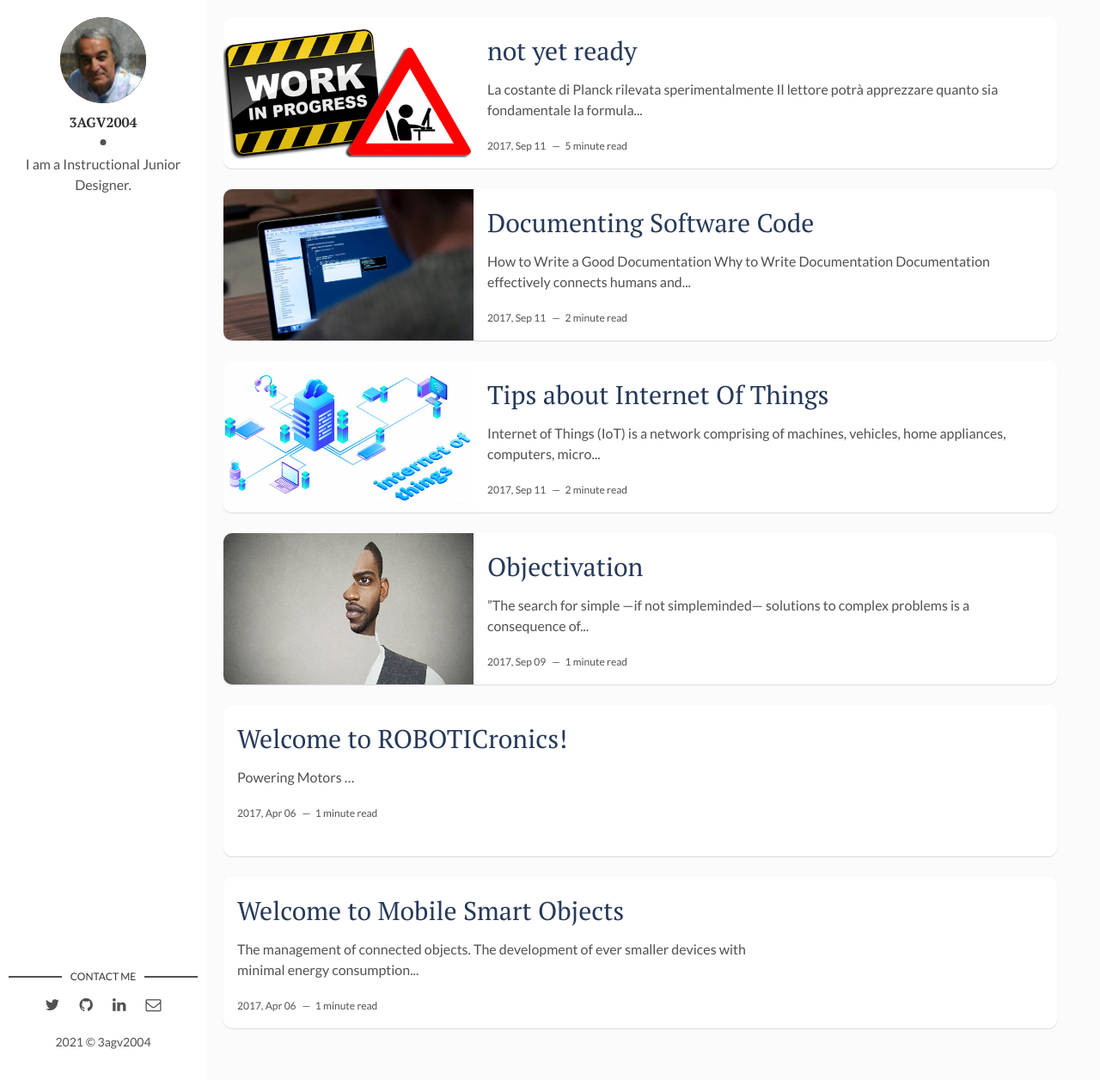
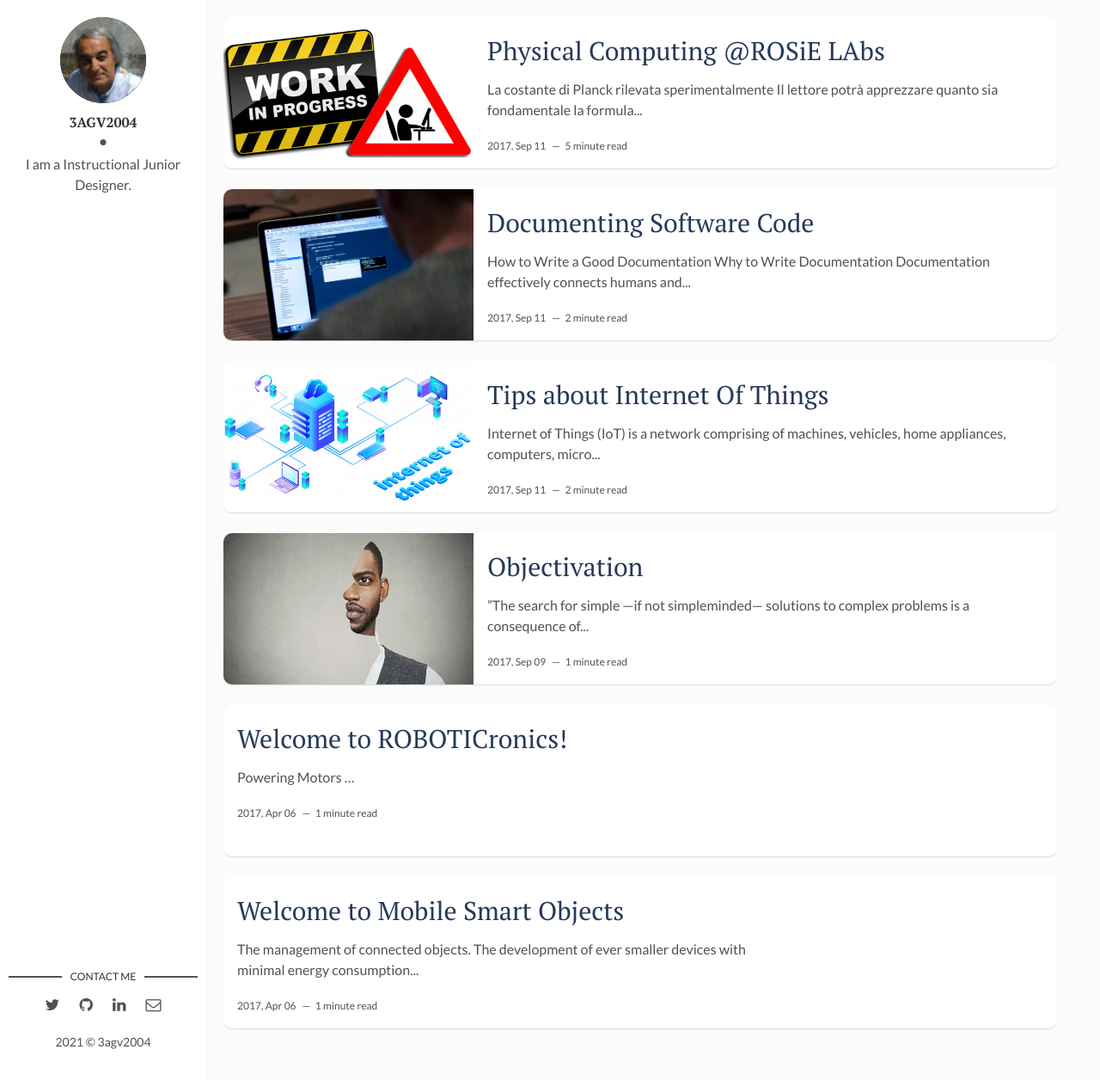
Before and after one commit to ROBOTICronics/ROBOTICronics.github.io, a Jekyll site: the page built from index.html, in a window 1280 px wide and 1256 px high. Shown: the whole window at 86% size. Built offline with Jekyll 4.4.1, drawn with Linux system fonts in a browser that asks for light colours; the list of posts is cut into pages by our own code.

Commit message:
Update and rename 2017-09-12-the-best-organizer-software.markdown to 2017-09-12-physical-computing-at-rosie-labs.markdown

```diff
--- a/_posts/2017-09-12-the-best-organizer-software.markdown
+++ b/_posts/2017-09-12-physical-computing-at-rosie-labs.markdown
@@ -1,10 +1,10 @@
 ---
 layout: post
-title: not yet ready
+title: Physical Computing @ROSiE LAbs
 date: 2017-09-12 00:00:00 +0300
 description: You’ll find this post in your `_posts` directory. Go ahead and edit it and re-build the site to see your changes. # Add post description (optional)
 img: Work-in-progress-1024x603.png # Add image post (optional)
-tags: [Productivity, Software] # add tag
+tags: [Hardware, Software] # add tag
 ---
 <script src="//yihui.org/js/math-code.js" defer></script>
 
```
